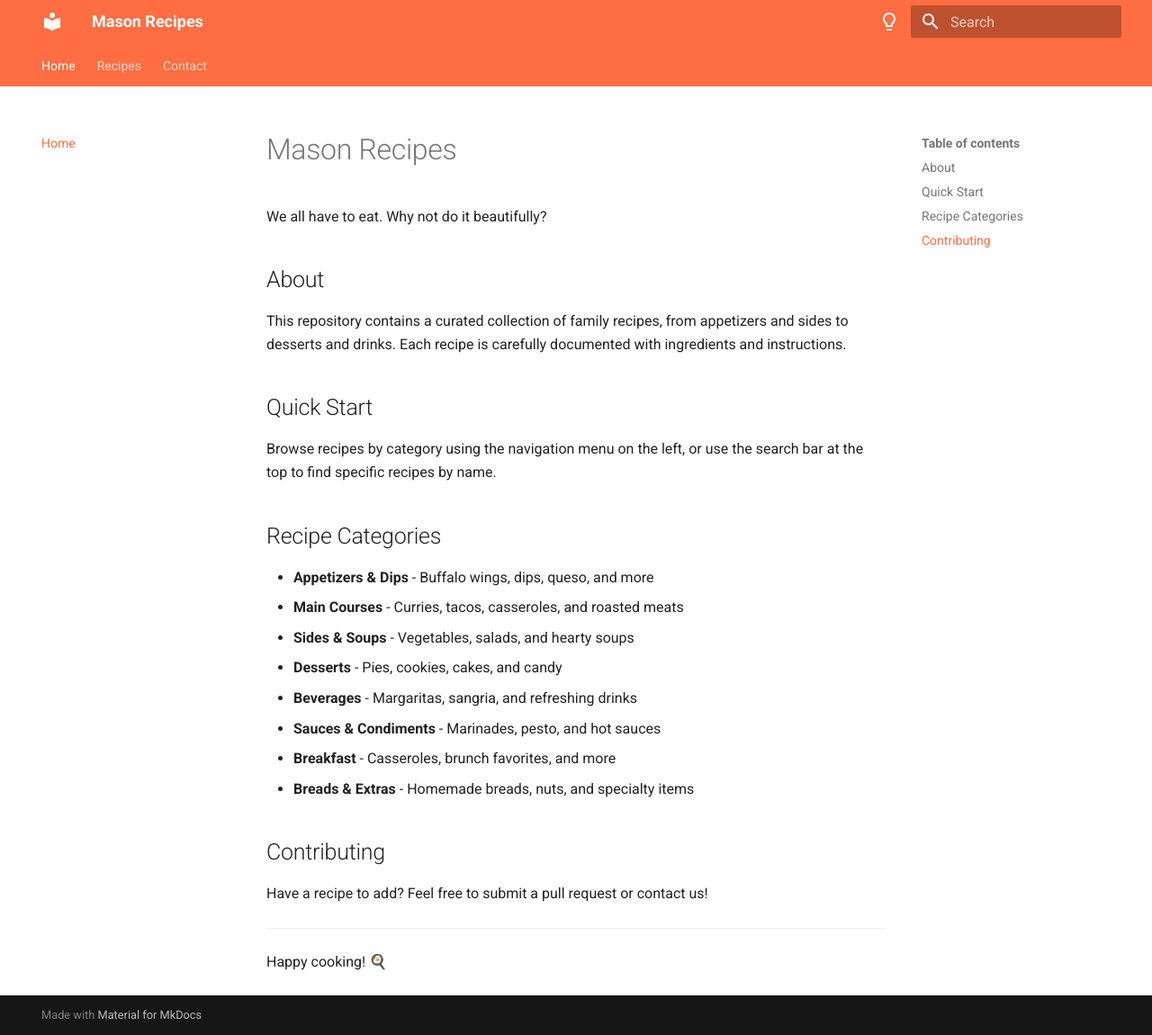
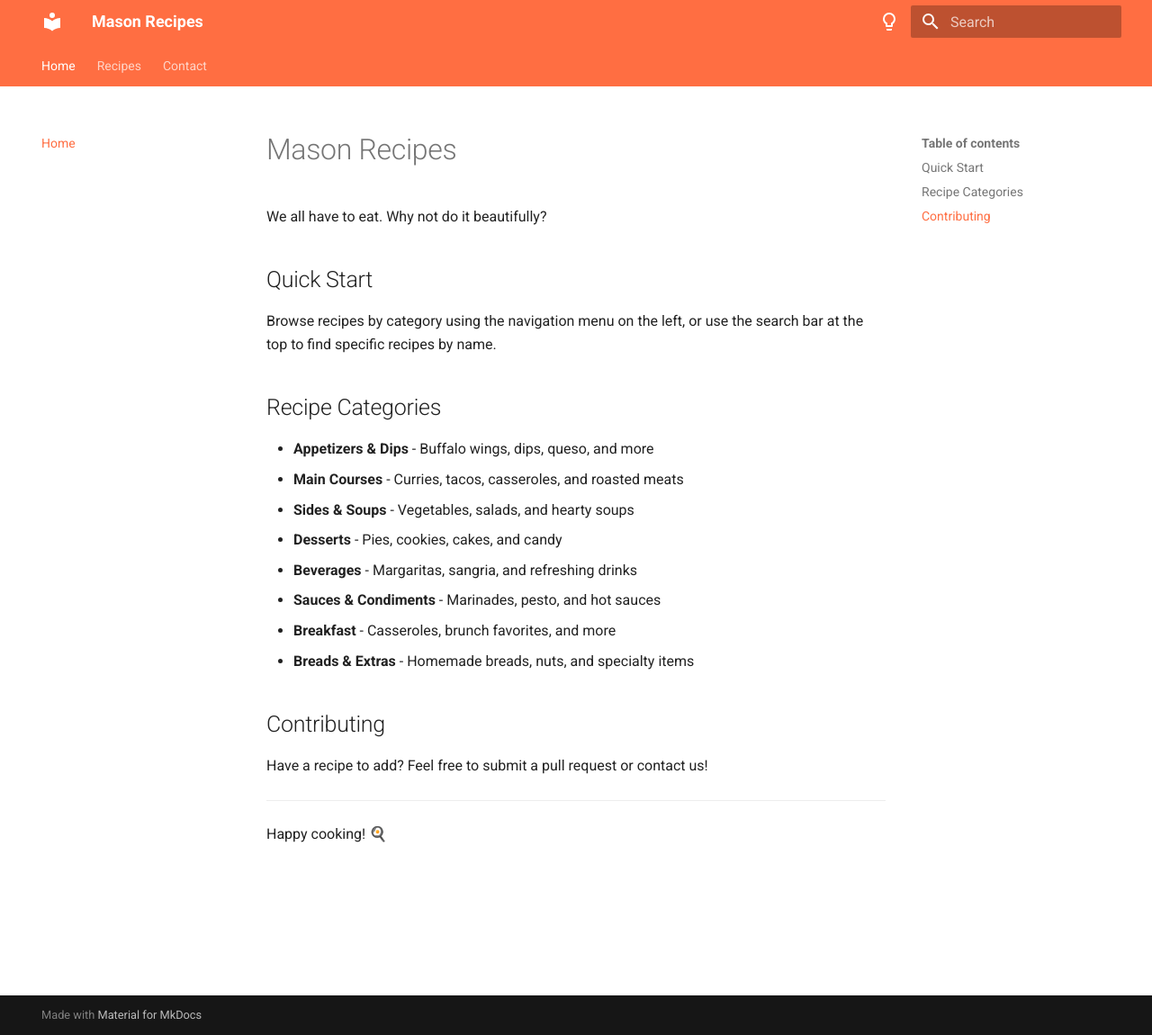
Before and after one commit to masonrecipes/masonrecipes.github.io, an MkDocs documentation site: the page built from docs/index.md, in a window 1280 px wide and 1150 px high. Shown: the whole window at 90% size. Built offline with MkDocs 1.6.1 and Material for MkDocs 9.7.7, drawn with Linux system fonts in a browser that asks for light colours.

Commit message:
Add issue templates for bug reports, new recipe submissions, and recipe updates; update README and index documentation for clarity

```diff
--- a/docs/index.md
+++ b/docs/index.md
@@ -1,10 +1,6 @@
 # Mason Recipes
 
 We all have to eat. Why not do it beautifully?
-
-## About
-
-This repository contains a curated collection of family recipes, from appetizers and sides to desserts and drinks. Each recipe is carefully documented with ingredients and instructions.
 
 ## Quick Start
 
```
Also changed, not shown: README.md (+14 -10 lines), 3 other files.
